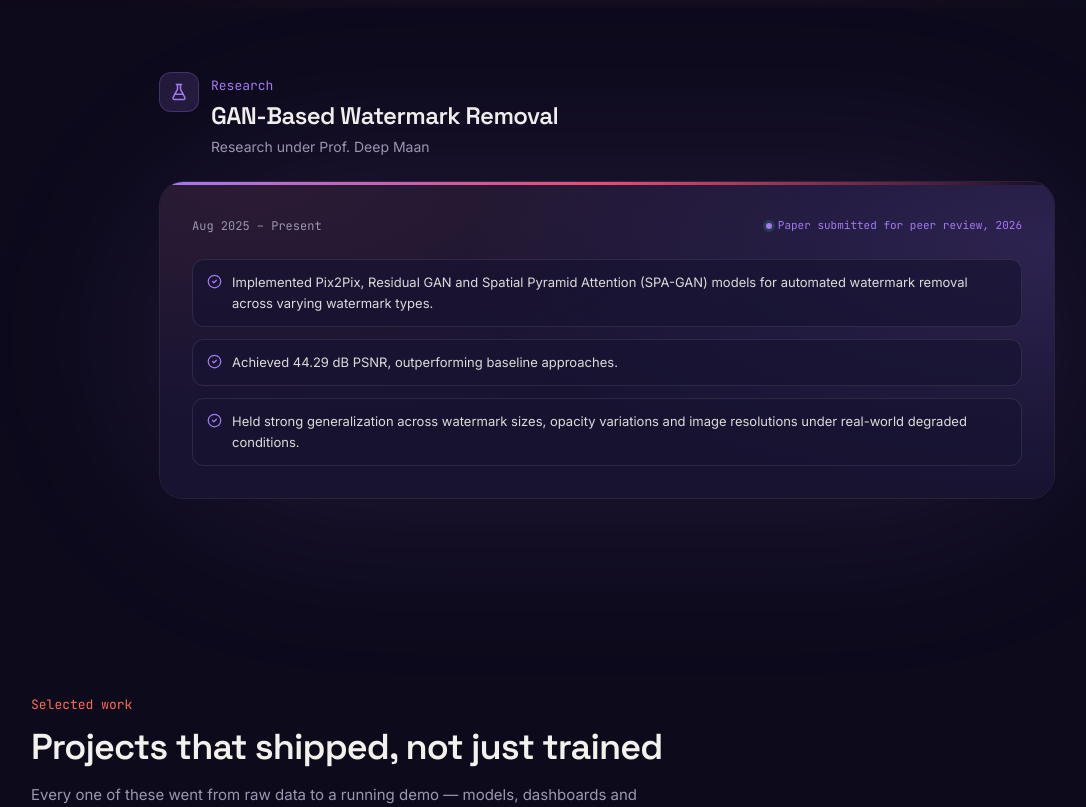
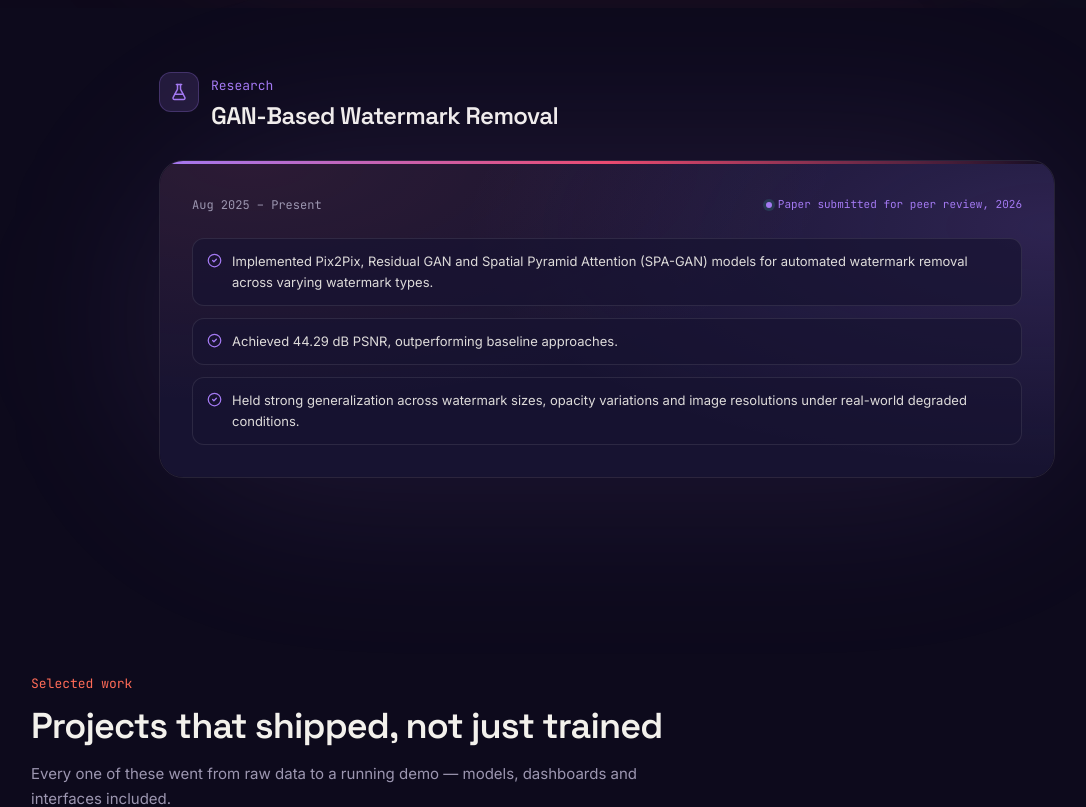
Before and after one commit to Chakshuu108/portfolio, a Next.js app: page / in a window 1280 px wide. Shown: the part 2060-2867 px from the top of the page, without its empty margins (33-1119 px from the left). Built offline with nearby package versions, Linux system fonts and the light colour scheme.

Commit message:
Update content.js

```diff
--- a/src/data/content.js
+++ b/src/data/content.js
@@ -42,7 +42,7 @@ export const EXPERIENCE = {
 
 export const RESEARCH = {
   title: 'GAN-Based Watermark Removal',
-  supervisor: 'Research under Prof. Deep Maan',
+  supervisor: '',
   period: 'Aug 2025 – Present',
   status: 'Paper submitted for peer review, 2026',
   points: [
@@ -132,7 +132,7 @@ export const CAPABILITIES = [
 ];
 
 export const TIMELINE = [
-  { year: '2026', label: 'Research submission — GAN-Based Watermark Removal', sub: 'under Prof. Deep Maan' },
+  { year: '2026', label: 'Research submission — GAN-Based Watermark Removal', sub: '' },
   { year: '2025', label: 'Data Science Intern — Evoastra Ventures', sub: '89% accuracy churn pipeline' },
   { year: '2024–26', label: 'AI project portfolio', sub: 'MediCure, TrendyFire, Lane Detection, Search Engine' },
   { year: '2023', label: 'Started B.E. Computer Engineering', sub: 'Thapar Institute of Engineering and Technology' },
```
